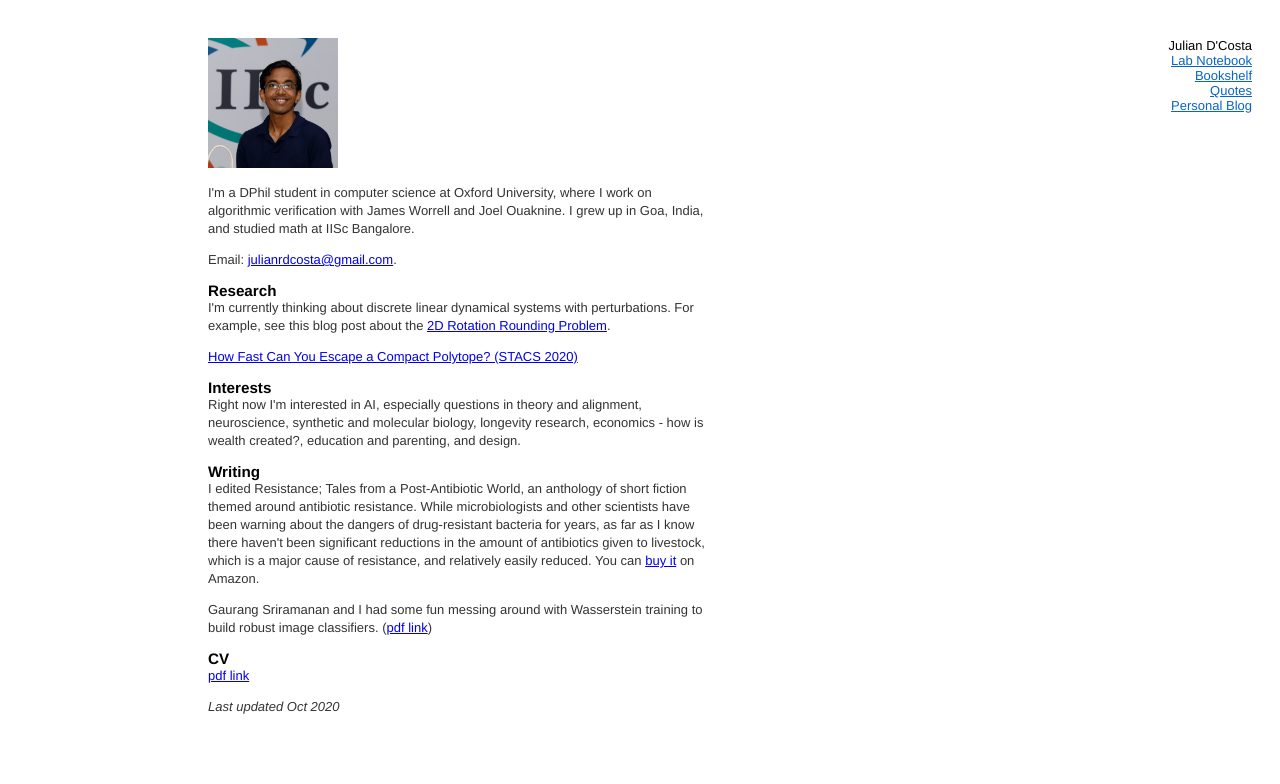
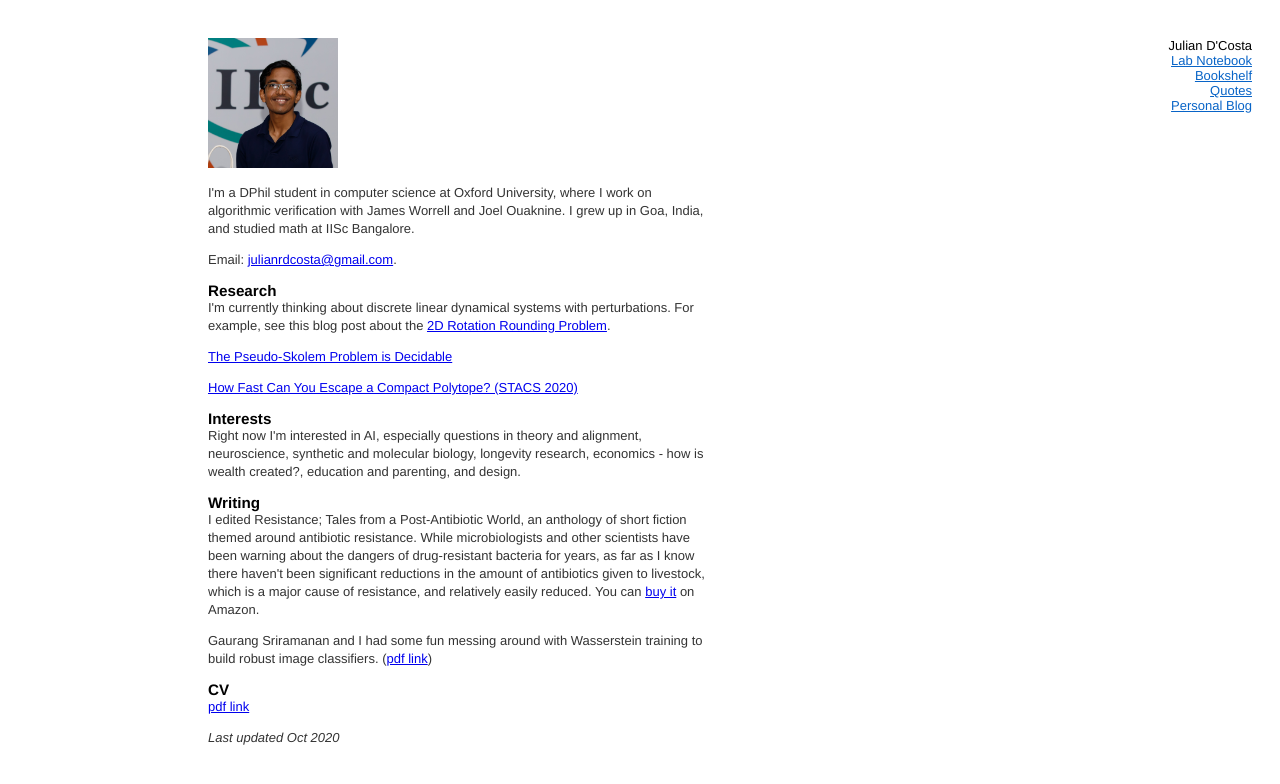
Before and after one commit to julianrdcosta/julianrdcosta.github.io, a Jekyll site: the page built from index.html, in a window 1280 px wide. Shown: the top 784 px of the page. Built offline with Jekyll 4.4.1, drawn with Linux system fonts in a browser that asks for light colours.

Commit message:
added pseudo skolem to website

```diff
--- a/index.html
+++ b/index.html
@@ -30,6 +30,8 @@ title: Julian R D'Costa
 <p class="notop">I'm currently thinking about discrete linear dynamical systems with perturbations. For example, see this blog post
   about the <a href="https://justunreadableicon.wordpress.com/2020/09/25/on-the-2d-rotation-rounding-problem" target="_blank">2D Rotation Rounding Problem</a>.</p>
 
+<p class="notop"> <a href="https://people.mpi-sws.org/~joel/publications/pseudo-skolem21abs.html" target="_blank">The Pseudo-Skolem Problem is Decidable</a></p>
+
   <p class="notop"> <a href="https://people.mpi-sws.org/~joel/publications/escape-bounds20abs.html" target="_blank">How Fast Can You Escape a Compact Polytope? (STACS 2020)</a></p>
 
   <h3>Interests</h3> <p class="notop">Right now I'm interested in AI, especially questions in theory and alignment, neuroscience, synthetic and molecular biology, longevity research, economics - how is wealth created?, education and parenting, and design. </p>
```
